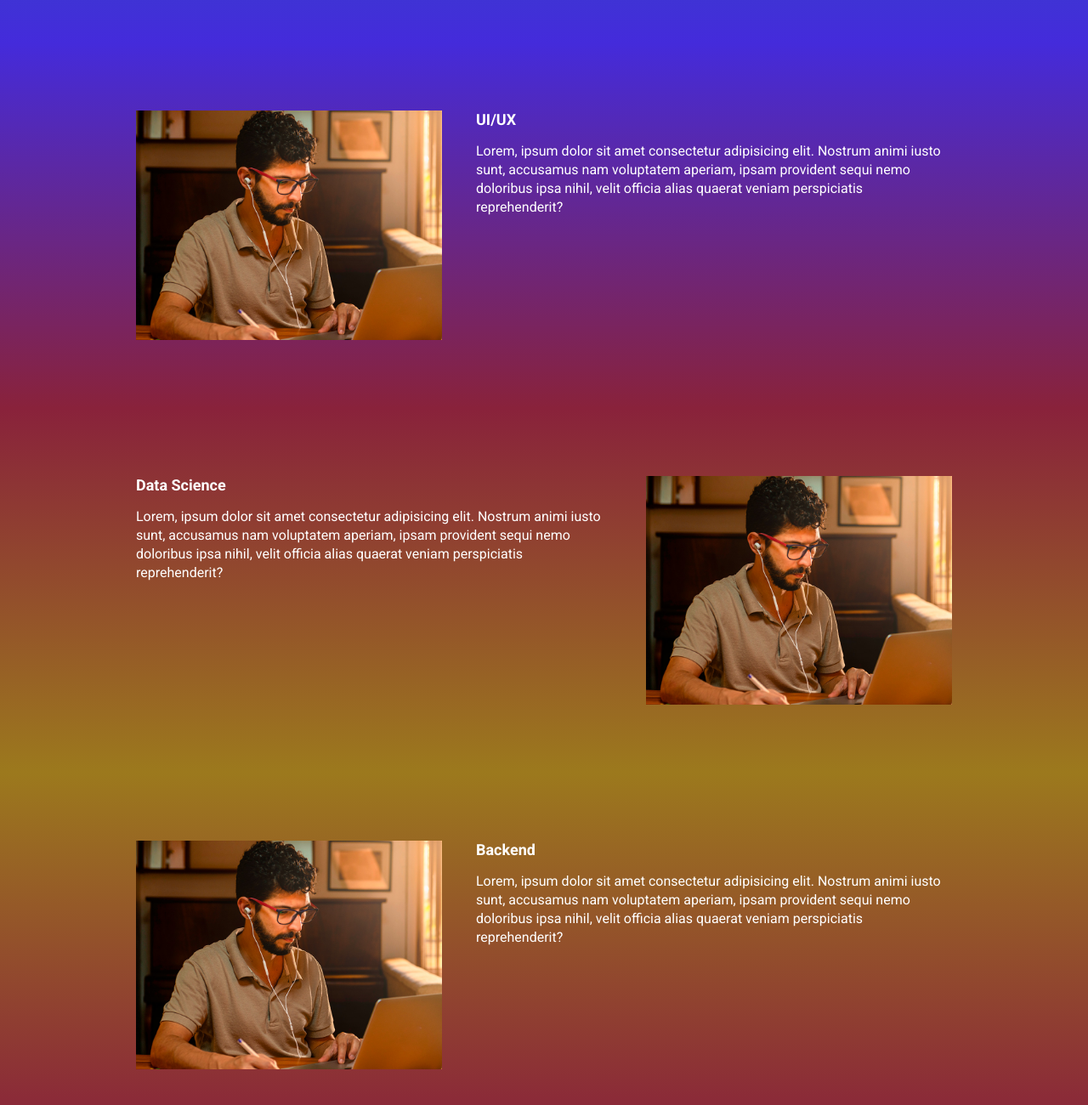
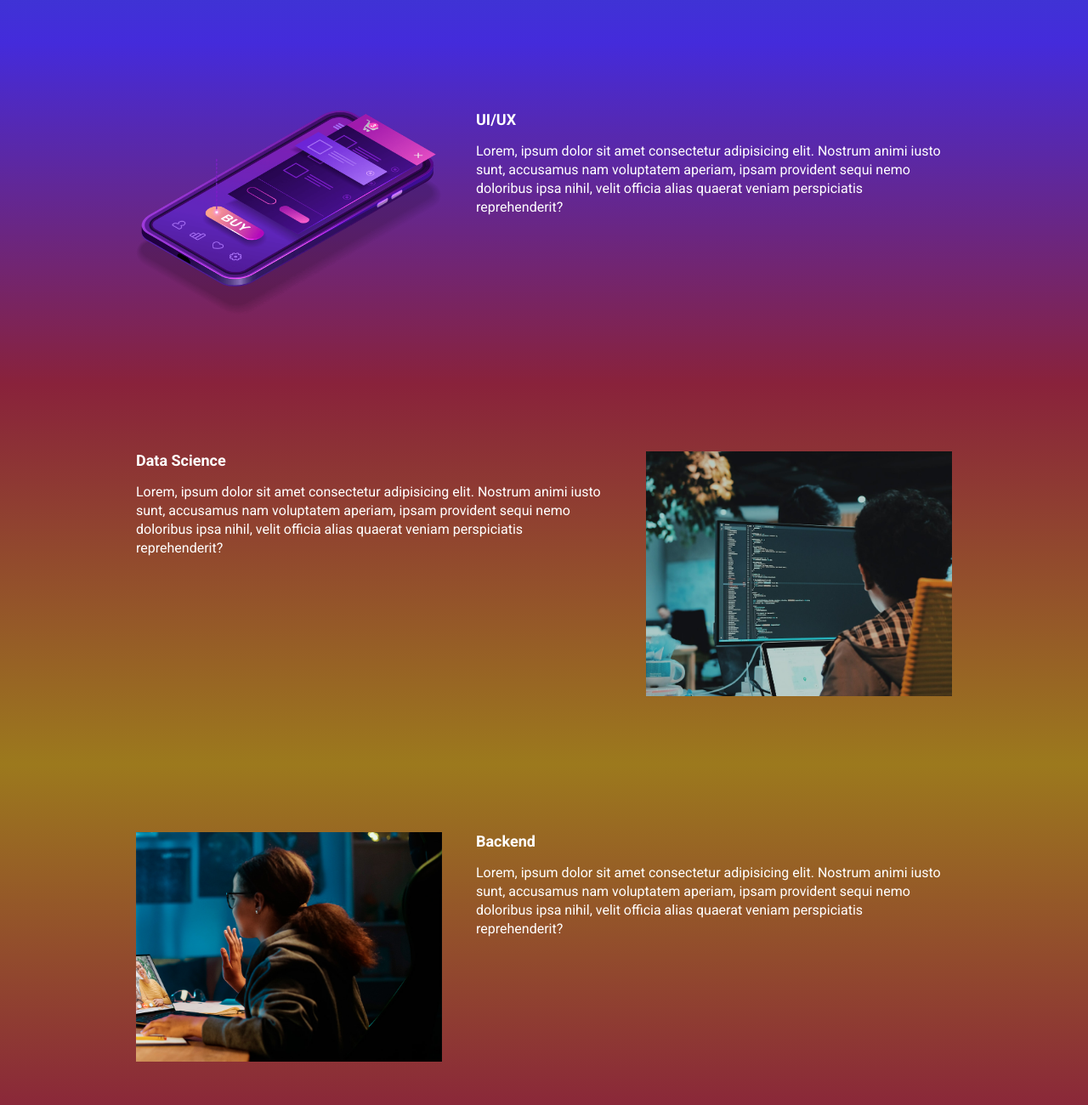
Before and after one commit to goorilas/ebac_tech_talks, a website built with Parcel: page src/index.html in a window 1280 px wide. Shown: the part 940-2240 px from the top of the page at 85% size. Built offline with nearby package versions, Linux system fonts and the light colour scheme.

Commit message:
acertando images

```diff
--- a/src/index.html
+++ b/src/index.html
@@ -59,7 +59,7 @@
                     Lorem, ipsum dolor sit amet consectetur adipisicing elit. Nostrum animi iusto sunt, accusamus nam voluptatem aperiam, ipsam provident sequi nemo doloribus ipsa nihil, velit officia alias quaerat veniam perspiciatis reprehenderit?
                 </p>
             </div>
-            <img class="event__image" src="./images/frontend.png" alt="frontend">
+            <img class="event__image" src="./images/ui-ux.png" alt="ui-ux">
         </div>
     </section>
     <section class="event event--data-science">
@@ -70,7 +70,7 @@
                     Lorem, ipsum dolor sit amet consectetur adipisicing elit. Nostrum animi iusto sunt, accusamus nam voluptatem aperiam, ipsam provident sequi nemo doloribus ipsa nihil, velit officia alias quaerat veniam perspiciatis reprehenderit?
                 </p>
             </div>
-            <img class="event__image" src="./images/frontend.png" alt="frontend">
+            <img class="event__image" src="./images/data.png" alt="data">
         </div>
     </section>
     <section class="event event--backend event--image-let">
@@ -81,7 +81,7 @@
                     Lorem, ipsum dolor sit amet consectetur adipisicing elit. Nostrum animi iusto sunt, accusamus nam voluptatem aperiam, ipsam provident sequi nemo doloribus ipsa nihil, velit officia alias quaerat veniam perspiciatis reprehenderit?
                 </p>
             </div>
-            <img class="event__image" src="./images/frontend.png" alt="frontend">
+            <img class="event__image" src="./images/backend.png" alt="backend">
         </div>
     </section>
 
```
